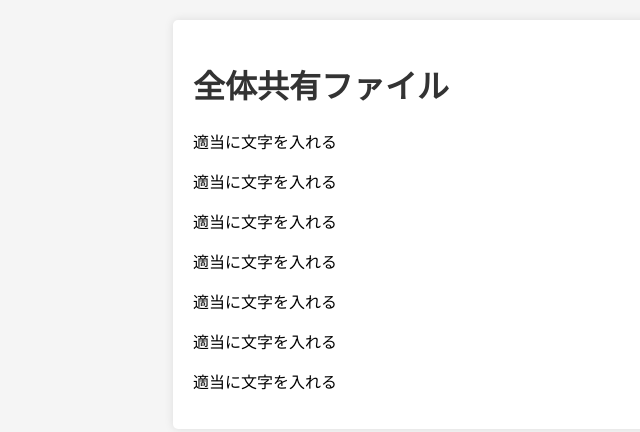
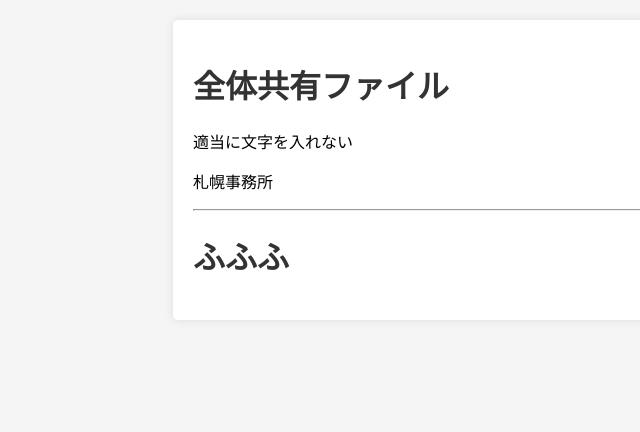
Before and after one commit to jn-nice2h/php-workshop, a plain HTML site: page index.html in a window 1280 px wide. Shown: the whole page, without its empty margins (47-687 px from the left). Drawn offline with Linux system fonts and the light colour scheme.

Commit message:
さらに編集したぞ！

```diff
--- a/index.html
+++ b/index.html
@@ -8,13 +8,10 @@
 <body>
     <div class="container">
         <h1>全体共有ファイル</h1>
-        <p>適当に文字を入れる</p>
-        <p>適当に文字を入れる</p>
-        <p>適当に文字を入れる</p>
-        <p>適当に文字を入れる</p>
-        <p>適当に文字を入れる</p>
-        <p>適当に文字を入れる</p>
-        <p>適当に文字を入れる</p>
+        <p>適当に文字を入れない</p>
+        <p>札幌事務所</p>
+        <hr>
+        <h1>ふふふ</h1>
     </div>
 </body>
 </html>
```
